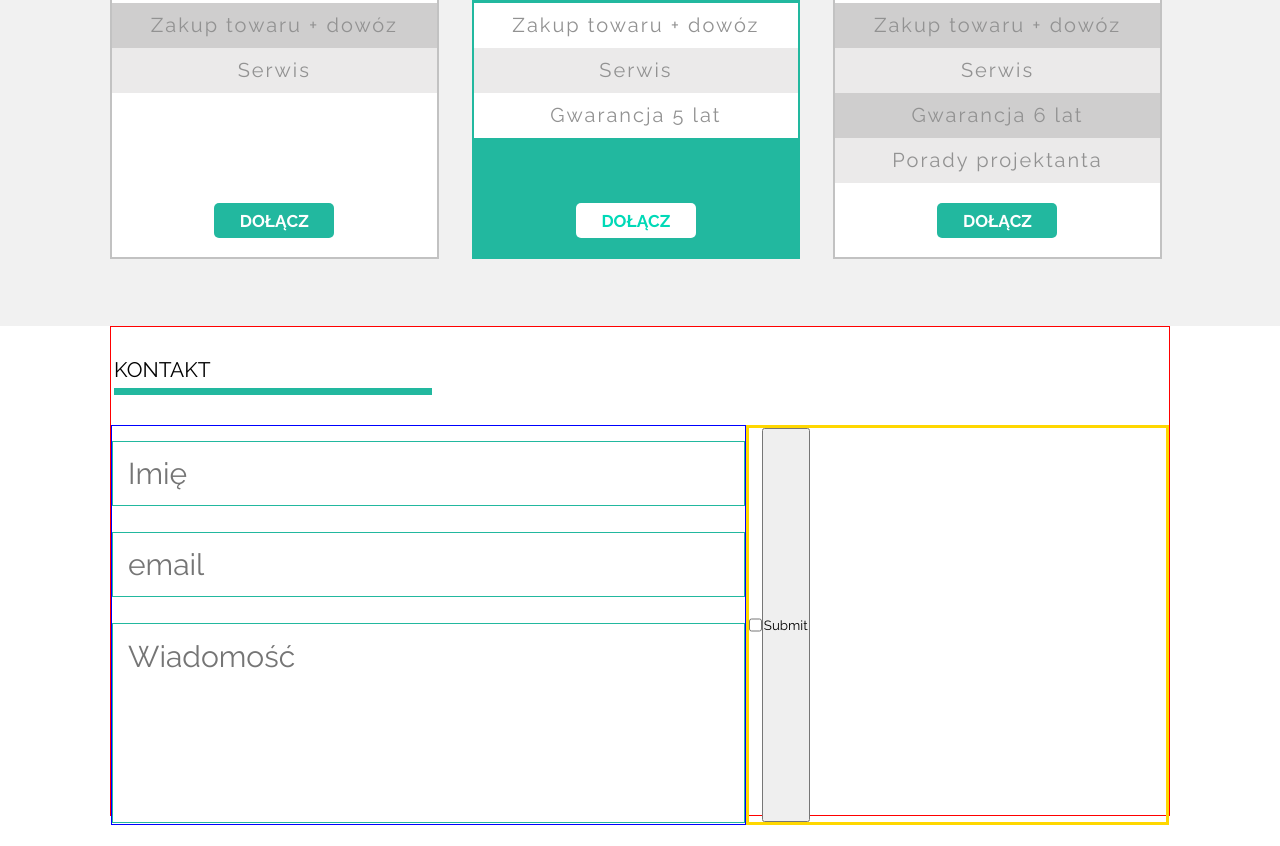
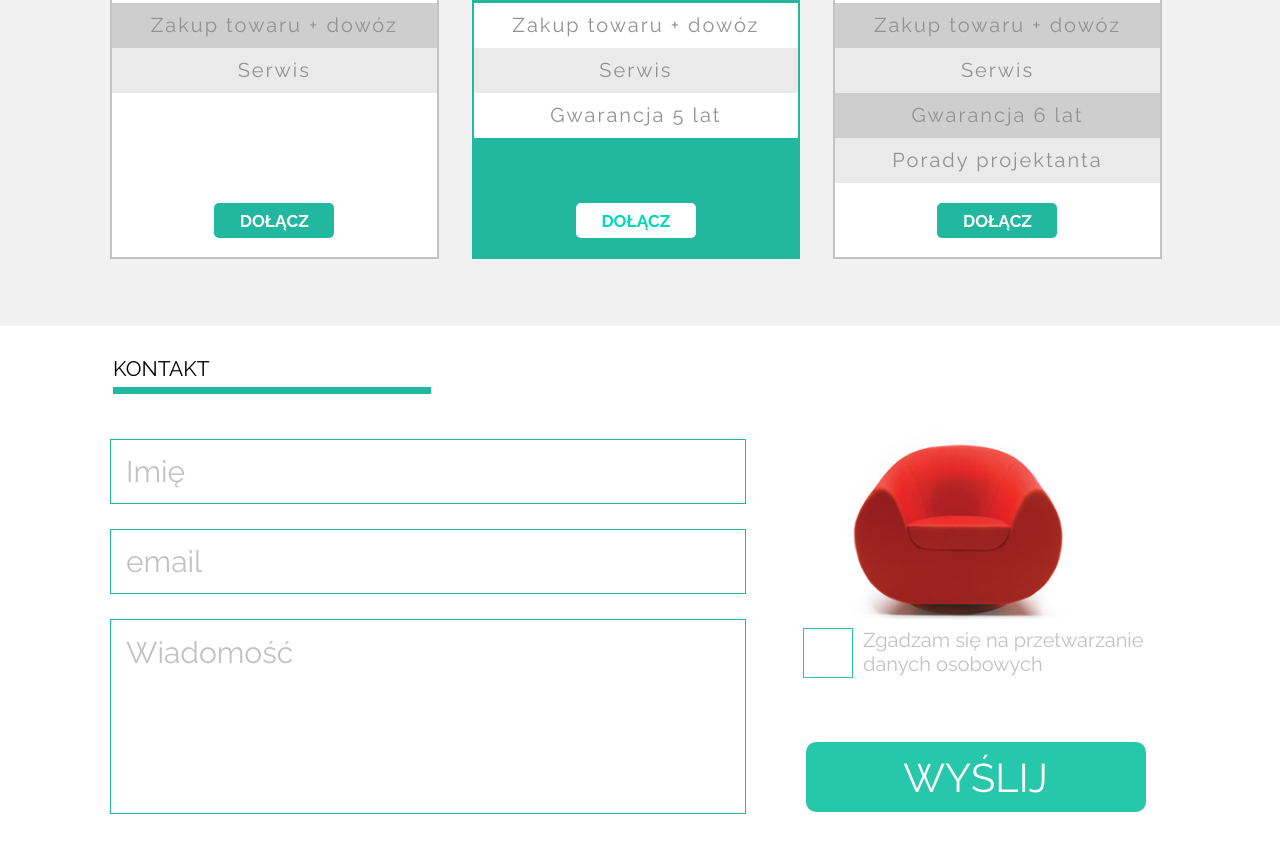
Before and after one commit to BartlomiejDarocha/SitOnHair, a plain HTML site: page index.html in a window 1280 px wide. Shown: the part 1294-2140 px from the top of the page. Before the commit the page ends 2119 px from the top, so only its background shows below. Drawn offline with Linux system fonts and the light colour scheme.

Commit message:
section 3 done

```diff
--- a/index.html
+++ b/index.html
@@ -153,8 +153,14 @@
             </div>
             <div class="section-tree-rightside">
                 <div class="section-tree-rightside-redChair"></div>
-                <input type="checkbox" class="section-tree-rightside-checkbox">
-                <input type="submit" class="section-tree-rightside-submit">
+                <div class="section-tree-rightside-checkbox">
+                        <input type="checkbox" id="checkbox-agreement">
+                        <label for="checkbox-agreement">Zgadzam się na przetwarzanie danych osobowych</label>
+                </div>
+                <div class="section-tree-rightside-submit">
+                        <input type="submit" value="Wyślij">
+                </div>
+
             </div>
         </form>
 
--- a/style/style.css
+++ b/style/style.css
@@ -474,7 +474,6 @@ header{
 ////////////////////////////////////////////////////*/
 .section-three{
     background: #fff;
-    border: 1px solid red;
     height: 490px;
 }
 .contact{
@@ -492,11 +491,13 @@ header{
 /////////////////////////FORM ////////////////////////////////////*/
 .section-tree-form{
     display: flex;
-    height: 400px;
+    height: 390px;
+}
+.section-tree-form ::placeholder{
+    color: #C2C2C2;
 }
 .section-tree-input{
     width: 60%;
-    border: 1px solid blue;
     display: flex;
     flex-wrap: wrap;
 }
@@ -518,7 +519,7 @@ header{
 }
 .section-tree-textArea{
     font-size: 30px;
-    height: 200px;
+    height: 195px;
     width: 100%;
     margin-top: 25px;
     padding: 15px;
@@ -534,22 +535,81 @@ header{
     display: flex;
     flex-wrap: wrap;
     width: 40%;
-    border: 3px solid gold;
 }
-/*.section-tree-rightside-redChair{
+.section-tree-rightside-redChair{
     width: 100%;
     height: 50%;
-    background-color: rgb(26, 43, 19)
+    background-color: #fff;
+    background-image: url("../images/red_chair.png");
+    background-repeat: no-repeat;
+    background-size: contain;
+    background-position: center;
 }
+
 .section-tree-rightside-checkbox{
     width: 100%;
     height: 25%;
-    background-color: rgb(19, 34, 43)
+    display: flex;
+    position: relative;
+    padding-left: 57px;
+    padding-top: 9px;
 }
+.section-tree-rightside-checkbox input{
+    display: block;
+    opacity: 0;
+    height: 48px;
+    width: 48px;
+    position: absolute;
+    cursor: pointer;
+}
+.section-tree-rightside-checkbox label{
+    display: block;
+    font-size: 20px;
+    height: 50px;
+    position: relative;
+    padding-left: 60px;
+    padding-right: 20px;
+    cursor: pointer;
+    color: #C2C2C2;
+}
+.section-tree-rightside-checkbox label::before,.section-tree-rightside-checkbox label::after{
+    position: absolute;
+    left: 0;
+    top: 0;
+    content: "";
+    height: 48px;
+    width: 48px;
+    border: 1px solid #27c7ab;
+    display: block;
+}
+.section-tree-rightside-checkbox label::after{
+    border: none;
+    background-image: url("../images/form_ok.jpg");
+    background-position: center;
+    background-repeat: no-repeat;
+    background-size: 95% 95%;
+    display: none;
+}
+.section-tree-rightside-checkbox input:checked + label::after{
+    display: block;
+}
+
 .section-tree-rightside-submit{
     width: 100%;
     height: 25%;
-    background-color: rgb(58, 77, 61)
+    display: flex;
+    justify-content: center;
+    align-items: center;
 }
-
-*/
+.section-tree-rightside-submit input{
+    background-color: #27c7ab;
+    height: 70px;
+    width: 340px;
+    text-transform: uppercase;
+    font-size: 40px;
+    border-radius: 10px;
+    margin-left: 35px;
+    margin-top: 24px;
+    color: #FFF;
+    border: none;
+}
```
